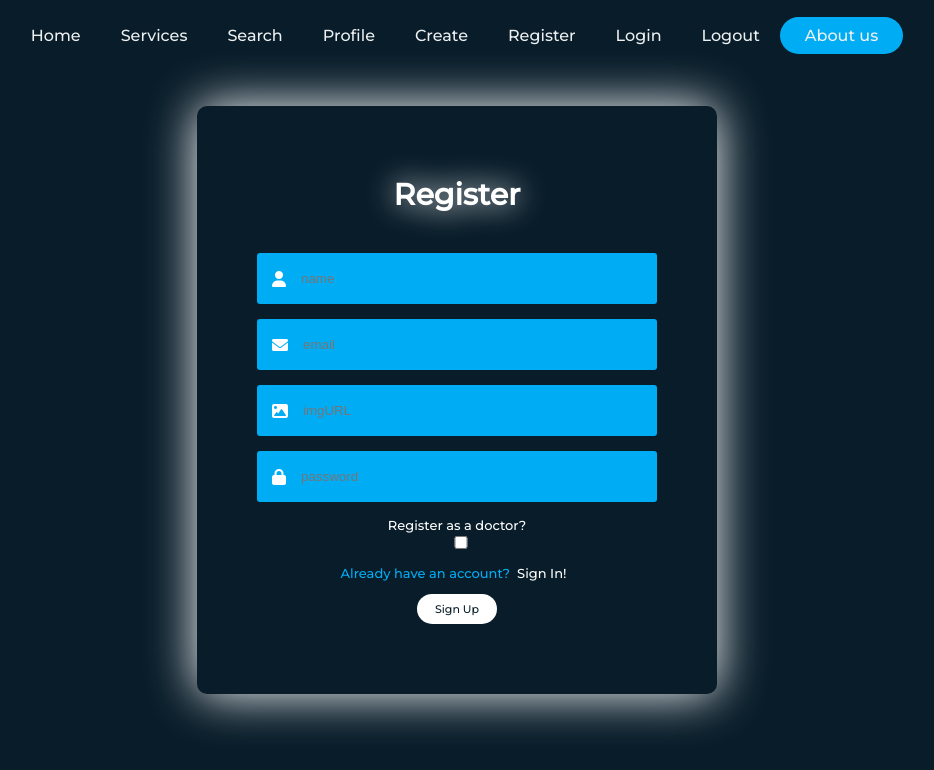
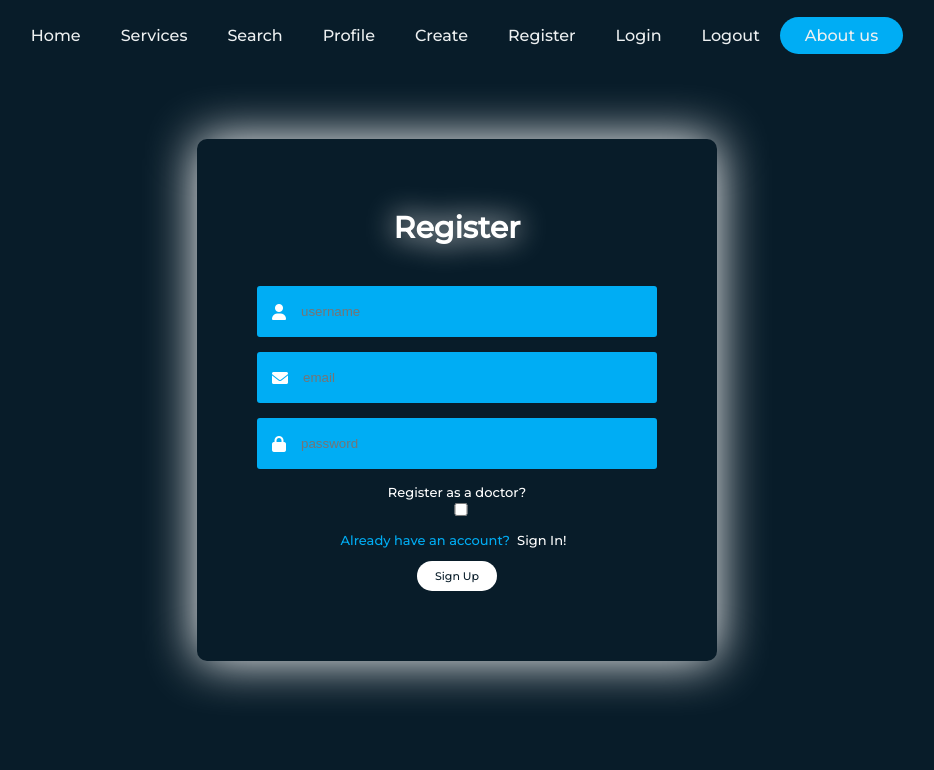
Before and after one commit to Miroslav03/DentalConnect-SPA, an Angular app in the folder Client/dental-connect/: page /user/register in a window 1280 px wide. Shown: the top 770 px of the page, without its empty margins (183-1117 px from the left). Built offline with nearby package versions, Linux system fonts and the light colour scheme.

Commit message:
Small back end fixes

```diff
--- a/Client/dental-connect/src/app/user/register/register.component.html
+++ b/Client/dental-connect/src/app/user/register/register.component.html
@@ -4,15 +4,11 @@
         <div class="input-group">
             <div class="input-field">
                 <i class="fa-sharp fa-solid fa-user"></i>
-                <input type="text" placeholder="name">
+                <input type="text" placeholder="username">
             </div>
             <div class="input-field">
                 <i class="fa-solid fa-envelope"></i>
                 <input type="email" placeholder="email">
-            </div>
-            <div class="input-field">
-                <i class="fa-solid fa-image"></i>
-                <input type="text" placeholder="imgURL">
             </div>
             <div class="input-field">
                 <i class="fa-solid fa-lock"></i>
```
Also changed, not shown: 2 other files (tests, documents, lock files or other folders).
